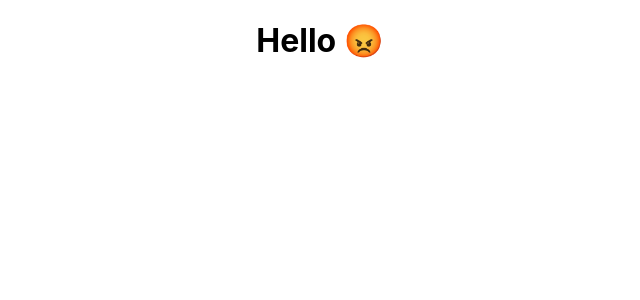
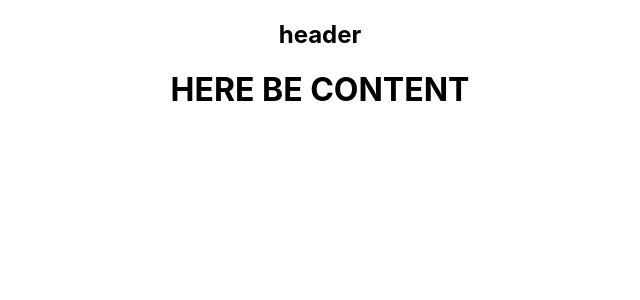
Before and after one commit to damatoaj/mern-auth-client, a React (Create React App) app: page / in a window 1280 px wide. Shown: the top 300 px of the page, without its empty margins (320-960 px from the left). Built offline with nearby package versions, Linux system fonts and the light colour scheme.

Commit message:
stubbed out components

```diff
--- a/public/index.html
+++ b/public/index.html
@@ -7,7 +7,7 @@
     <meta name="theme-color" content="#000000" />
     <meta
       name="description"
-      content="Web site created using create-react-app"
+      content="MERN auth boilerplate"
     />
     <link rel="apple-touch-icon" href="%PUBLIC_URL%/logo192.png" />
     <!--
@@ -24,7 +24,7 @@
       work correctly both with client-side routing and a non-root public URL.
       Learn how to configure a non-root public URL by running `npm run build`.
     -->
-    <title>React App</title>
+    <title>MERN Auth Client</title>
   </head>
   <body>
     <noscript>You need to enable JavaScript to run this app.</noscript>
--- a/src/App.js
+++ b/src/App.js
@@ -1,10 +1,13 @@
-import logo from './logo.svg';
 import './App.css';
+import Content from './components/Content';
+import Header from './components/partials/Header';
+
 
 function App() {
   return (
     <div className="App">
-        <h1> Hello 😡</h1>
+        <Header />
+        <Content />
     </div>
   );
 }
--- /dev/null
+++ b/src/components/Content.js
@@ -0,0 +1,9 @@
+const Content = (props) => {
+    return (
+        <main>
+            <h1>HERE BE CONTENT</h1>
+        </main>
+    );
+}
+
+export default Content;
--- /dev/null
+++ b/src/components/partials/Header.js
@@ -0,0 +1,9 @@
+const Header = (props) => {
+    return (
+        <section>
+            <h1>header</h1>
+        </section>
+    );
+}
+
+export default Header;
```
Also changed, not shown: src/components/pages/Auth.js (added, +9 -0 lines), src/components/pages/Home.js (added, +9 -0 lines), src/components/pages/Profile.js (added, +9 -0 lines), src/components/partials/Login.js (added, +9 -0 lines), src/components/partials/Signup.js (added, +9 -0 lines).
